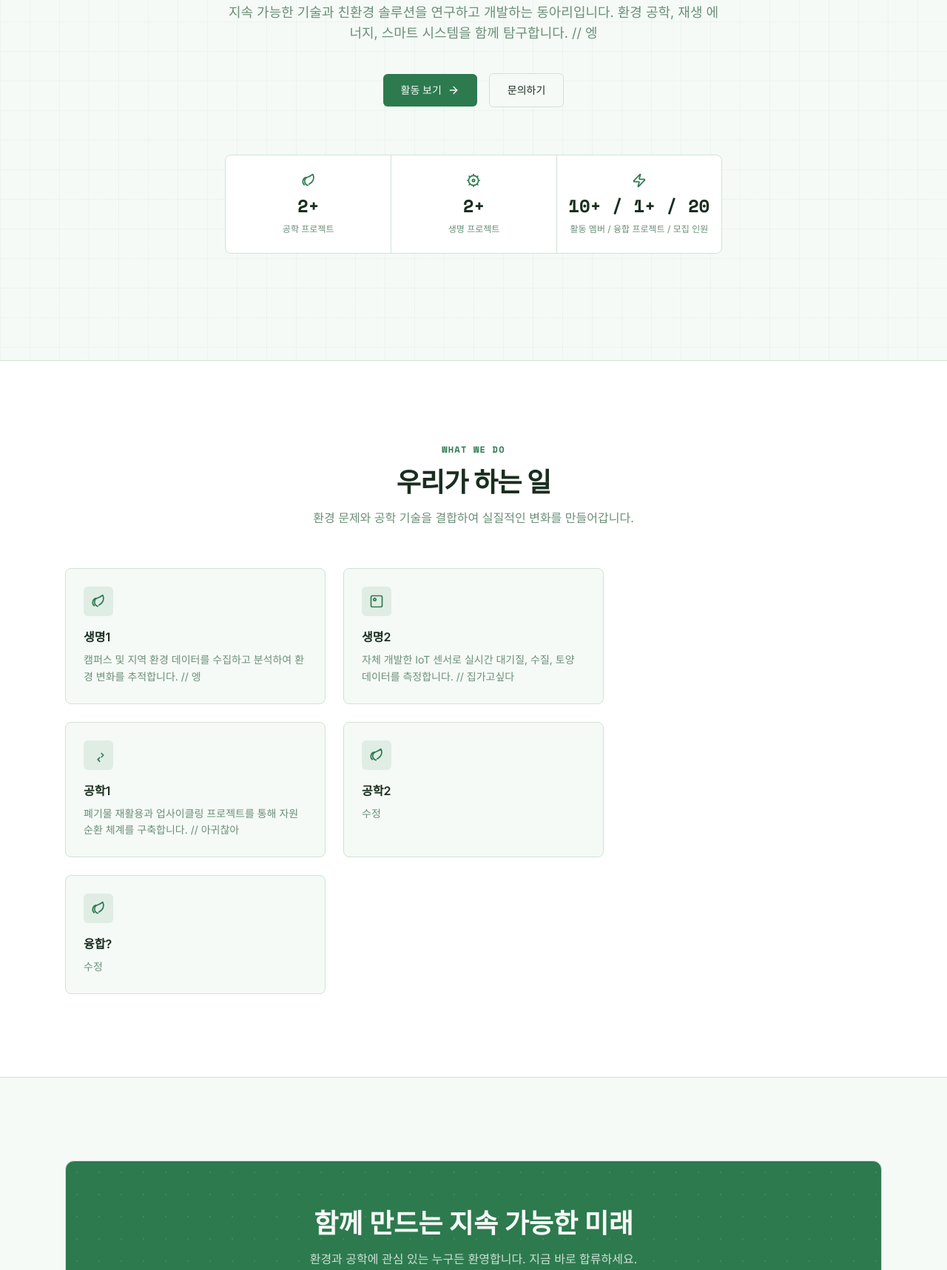
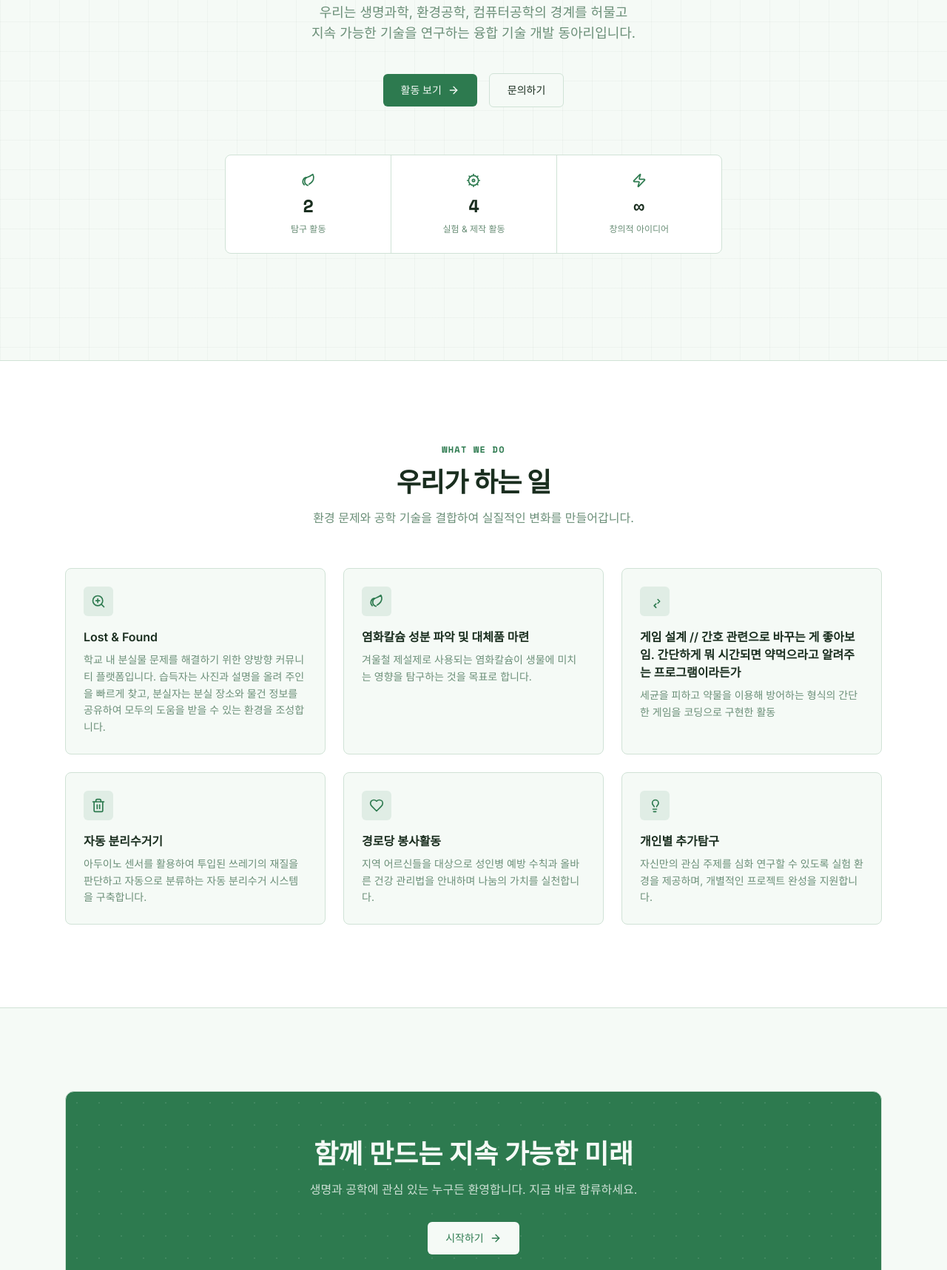
Before and after one commit to iam-home/GongSaeng_WebSite, a website: page index.html in a window 1280 px wide. Shown: the part 442-2159 px from the top of the page at 74% size. Drawn offline with nearby package versions, Linux system fonts and the light colour scheme.

Commit message:
IsitFinish?

```diff
--- a/index.html
+++ b/index.html
@@ -116,7 +116,8 @@
             환경을 생각하고<br /><span class="text-brand">공학으로 실현하다</span>
           </h1>
           <p class="mt-6 max-w-2xl text-base leading-relaxed text-muted md:text-lg" style="text-wrap:pretty">
-            지속 가능한 기술과 친환경 솔루션을 연구하고 개발하는 동아리입니다. 환경 공학, 재생 에너지, 스마트 시스템을 함께 탐구합니다. // 엥
+            우리는 생명과학, 환경공학, 컴퓨터공학의 경계를 허물고 <br>
+            지속 가능한 기술을 연구하는 융합 기술 개발 동아리입니다.
           </p>
 
           <div class="mt-10 flex flex-col items-center gap-4 sm:flex-row">
@@ -132,18 +133,18 @@
           <div class="mt-16 grid w-full max-w-2xl grid-cols-3 divide-x divide-border rounded-lg border border-border bg-card">
             <div class="flex flex-col items-center gap-2 py-6">
               <svg class="h-5 w-5 text-brand" xmlns="http://www.w3.org/2000/svg" viewBox="0 0 24 24" fill="none" stroke="currentColor" stroke-width="2" stroke-linecap="round" stroke-linejoin="round"><path d="M11 20A7 7 0 0 1 9.8 6.9C15.5 4.9 17 3.5 19 2c1 2 2 4.5 1 8-1 3.5-3.5 6-7 8.08"/><path d="M5 19a7 7 0 0 1 3.3-12"/></svg>
-              <span class="font-mono text-2xl font-bold text-fg">2+</span>
-              <span class="text-xs text-muted">공학 프로젝트</span>
+              <span class="font-mono text-2xl font-bold text-fg">2</span>
+              <span class="text-xs text-muted">탐구 활동</span>
             </div>
             <div class="flex flex-col items-center gap-2 py-6">
               <svg class="h-5 w-5 text-brand" xmlns="http://www.w3.org/2000/svg" viewBox="0 0 24 24" fill="none" stroke="currentColor" stroke-width="2" stroke-linecap="round" stroke-linejoin="round"><path d="M12 20a8 8 0 1 0 0-16 8 8 0 0 0 0 16Z"/><path d="M12 14a2 2 0 1 0 0-4 2 2 0 0 0 0 4Z"/><path d="M12 2v2"/><path d="M12 20v2"/><path d="m4.93 4.93 1.41 1.41"/><path d="m17.66 17.66 1.41 1.41"/><path d="M2 12h2"/><path d="M20 12h2"/><path d="m6.34 17.66-1.41 1.41"/><path d="m19.07 4.93-1.41 1.41"/></svg>
-              <span class="font-mono text-2xl font-bold text-fg">2+</span>
-              <span class="text-xs text-muted">생명 프로젝트</span>
+              <span class="font-mono text-2xl font-bold text-fg">4</span>
+              <span class="text-xs text-muted">실험 & 제작 활동</span>
             </div>
             <div class="flex flex-col items-center gap-2 py-6">
               <svg class="h-5 w-5 text-brand" xmlns="http://www.w3.org/2000/svg" viewBox="0 0 24 24" fill="none" stroke="currentColor" stroke-width="2" stroke-linecap="round" stroke-linejoin="round"><path d="M4 14a1 1 0 0 1-.78-1.63l9.9-10.2a.5.5 0 0 1 .86.46l-1.92 6.02A1 1 0 0 0 13 10h7a1 1 0 0 1 .78 1.63l-9.9 10.2a.5.5 0 0 1-.86-.46l1.92-6.02A1 1 0 0 0 11 14z"/></svg>
-              <span class="font-mono text-2xl font-bold text-fg">10+ / 1+ / 20</span>
-              <span class="text-xs text-muted">활동 멤버 / 융합 프로젝트 / 모집 인원</span>
+              <span class="font-mono text-2xl font-bold text-fg">∞</span>
+              <span class="text-xs text-muted">창의적 아이디어</span>
             </div>
           </div>
         </div>
@@ -162,46 +163,54 @@
           <!--한 덩이-->
           <div class="group flex flex-col rounded-lg border border-border bg-bg p-6 transition-all hover:border-brand/30 hover:shadow-sm">
             <div class="flex h-10 w-10 items-center justify-center rounded-md bg-brand/10">
-              <svg class="h-5 w-5 text-brand" xmlns="http://www.w3.org/2000/svg" viewBox="0 0 24 24" fill="none" stroke="currentColor" stroke-width="2" stroke-linecap="round" stroke-linejoin="round"><path d="M11 20A7 7 0 0 1 9.8 6.9C15.5 4.9 17 3.5 19 2c1 2 2 4.5 1 8-1 3.5-3.5 6-7 8.08"/><path d="M5 19a7 7 0 0 1 3.3-12"/></svg>
+              <svg class="h-5 w-5 text-brand" xmlns="http://www.w3.org/2000/svg" viewBox="0 0 24 24" fill="none" stroke="currentColor" stroke-width="2" stroke-linecap="round" stroke-linejoin="round"><circle cx="11" cy="11" r="8"/><path d="m21 21-4.3-4.3"/><path d="M11 8v6"/><path d="M8 11h6"/></svg>
             </div>
-            <h3 class="mt-4 text-base font-semibold text-fg">생명1</h3>
-            <p class="mt-2 text-sm leading-relaxed text-muted">캠퍼스 및 지역 환경 데이터를 수집하고 분석하여 환경 변화를 추적합니다. // 엥</p>
+            <h3 class="mt-4 text-base font-semibold text-fg">Lost & Found</h3>
+            <p class="mt-2 text-sm leading-relaxed text-muted">학교 내 분실물 문제를 해결하기 위한 양방향 커뮤니티 플랫폼입니다. 습득자는 사진과 설명을 올려 주인을 빠르게 찾고, 분실자는 분실 장소와 물건 정보를 공유하여 모두의 도움을 받을 수 있는 환경을 조성합니다.</p>
           </div>
           <!--한 덩이-->
 
           <div class="group flex flex-col rounded-lg border border-border bg-bg p-6 transition-all hover:border-brand/30 hover:shadow-sm">
             <div class="flex h-10 w-10 items-center justify-center rounded-md bg-brand/10">
-              <svg class="h-5 w-5 text-brand" xmlns="http://www.w3.org/2000/svg" viewBox="0 0 24 24" fill="none" stroke="currentColor" stroke-width="2" stroke-linecap="round" stroke-linejoin="round"><rect width="18" height="18" x="3" y="3" rx="2"/><circle cx="9" cy="9" r="2"/></svg>
+              <svg class="h-5 w-5 text-brand" xmlns="http://www.w3.org/2000/svg" viewBox="0 0 24 24" fill="none" stroke="currentColor" stroke-width="2" stroke-linecap="round" stroke-linejoin="round"><path d="M11 20A7 7 0 0 1 9.8 6.9C15.5 4.9 17 3.5 19 2c1 2 2 4.5 1 8-1 3.5-3.5 6-7 8.08"/><path d="M5 19a7 7 0 0 1 3.3-12"/></svg>
             </div>
-            <h3 class="mt-4 text-base font-semibold text-fg">생명2</h3>
-            <p class="mt-2 text-sm leading-relaxed text-muted">자체 개발한 IoT 센서로 실시간 대기질, 수질, 토양 데이터를 측정합니다. // 집가고싶다</p>
+            <h3 class="mt-4 text-base font-semibold text-fg">염화칼슘 성분 파악 및 대체품 마련</h3>
+            <p class="mt-2 text-sm leading-relaxed text-muted">겨울철 제설제로 사용되는 염화칼슘이 생물에 미치는 영향을 탐구하는 것을 목표로 합니다.</p>
           </div>
 
-          <br>
 
           <div class="group flex flex-col rounded-lg border border-border bg-bg p-6 transition-all hover:border-brand/30 hover:shadow-sm">
             <div class="flex h-10 w-10 items-center justify-center rounded-md bg-brand/10">
               <svg class="h-5 w-5 text-brand" xmlns="http://www.w3.org/2000/svg" viewBox="0 0 24 24" fill="none" stroke="currentColor" stroke-width="2" stroke-linecap="round" stroke-linejoin="round"><path d="m14 16-3 3 3 3"/><path d="m17 15 3-3-3-3"/></svg>
+              <!-- <svg class="h-5 w-5 text-brand" xmlns="http://www.w3.org/2000/svg" viewBox="0 0 24 24" fill="none" stroke="currentColor" stroke-width="2" stroke-linecap="round" stroke-linejoin="round"><path d="m10.5 20.5 10-10a4.95 4.95 0 1 0-7-7l-10 10a4.95 4.95 0 1 0 7 7Z"/><path d="m8.5 8.5 7 7"/></svg> -->
             </div>
-            <h3 class="mt-4 text-base font-semibold text-fg">공학1</h3>
-            <p class="mt-2 text-sm leading-relaxed text-muted">폐기물 재활용과 업사이클링 프로젝트를 통해 자원 순환 체계를 구축합니다. // 아귀찮아</p>
+            <h3 class="mt-4 text-base font-semibold text-fg">게임 설계 // 간호 관련으로 바꾸는 게 좋아보임. 간단하게 뭐 시간되면 약먹으라고 알려주는 프로그램이라든가</h3>
+            <p class="mt-2 text-sm leading-relaxed text-muted">세균을 피하고 약물을 이용해 방어하는 형식의 간단한 게임을 코딩으로 구현한 활동</p>
+            <!-- 정기적인 약 복용이 필요한 분들을 위해 지정된 시간에 알림을 제공하는 환자 맞춤형 간호 보조 프로그램을 설계합니다. -->
           </div>
           <div class="group flex flex-col rounded-lg border border-border bg-bg p-6 transition-all hover:border-brand/30 hover:shadow-sm">
             <div class="flex h-10 w-10 items-center justify-center rounded-md bg-brand/10">
-              <svg class="h-5 w-5 text-brand" xmlns="http://www.w3.org/2000/svg" viewBox="0 0 24 24" fill="none" stroke="currentColor" stroke-width="2" stroke-linecap="round" stroke-linejoin="round"><path d="M11 20A7 7 0 0 1 9.8 6.9C15.5 4.9 17 3.5 19 2c1 2 2 4.5 1 8-1 3.5-3.5 6-7 8.08"/><path d="M5 19a7 7 0 0 1 3.3-12"/></svg>
+              <svg class="h-5 w-5 text-brand" xmlns="http://www.w3.org/2000/svg" viewBox="0 0 24 24" fill="none" stroke="currentColor" stroke-width="2" stroke-linecap="round" stroke-linejoin="round"><path d="M3 6h18"/><path d="M19 6v14a2 2 0 0 1-2 2H7a2 2 0 0 1-2-2V6m3 0V4a2 2 0 0 1 2-2h4a2 2 0 0 1 2 2v2"/><line x1="10" y1="11" x2="10" y2="17"/><line x1="14" y1="11" x2="14" y2="17"/></svg>
             </div>
-            <h3 class="mt-4 text-base font-semibold text-fg">공학2</h3>
-            <p class="mt-2 text-sm leading-relaxed text-muted">수정</p>
+            <h3 class="mt-4 text-base font-semibold text-fg">자동 분리수거기</h3>
+            <p class="mt-2 text-sm leading-relaxed text-muted">아두이노 센서를 활용하여 투입된 쓰레기의 재질을 판단하고 자동으로 분류하는 자동 분리수거 시스템을 구축합니다.</p>
           </div>
 
-          <br>
 
           <div class="group flex flex-col rounded-lg border border-border bg-bg p-6 transition-all hover:border-brand/30 hover:shadow-sm">
             <div class="flex h-10 w-10 items-center justify-center rounded-md bg-brand/10">
-              <svg class="h-5 w-5 text-brand" xmlns="http://www.w3.org/2000/svg" viewBox="0 0 24 24" fill="none" stroke="currentColor" stroke-width="2" stroke-linecap="round" stroke-linejoin="round"><path d="M11 20A7 7 0 0 1 9.8 6.9C15.5 4.9 17 3.5 19 2c1 2 2 4.5 1 8-1 3.5-3.5 6-7 8.08"/><path d="M5 19a7 7 0 0 1 3.3-12"/></svg>
+              <svg class="h-5 w-5 text-brand" xmlns="http://www.w3.org/2000/svg" viewBox="0 0 24 24" fill="none" stroke="currentColor" stroke-width="2" stroke-linecap="round" stroke-linejoin="round"><path d="M19 14c1.49-1.46 3-3.21 3-5.5A5.5 5.5 0 0 0 16.5 3c-1.76 0-3 .5-4.5 2-1.5-1.5-2.74-2-4.5-2A5.5 5.5 0 0 0 2 8.5c0 2.3 1.505 4.1 3 5.5l7 7Z"/></svg>
             </div>
-            <h3 class="mt-4 text-base font-semibold text-fg">융합?</h3>
-            <p class="mt-2 text-sm leading-relaxed text-muted">수정</p>
+            <h3 class="mt-4 text-base font-semibold text-fg">경로당 봉사활동</h3>
+            <p class="mt-2 text-sm leading-relaxed text-muted">지역 어르신들을 대상으로 성인병 예방 수칙과 올바른 건강 관리법을 안내하며 나눔의 가치를 실천합니다.</p>
+          </div>
+
+          <div class="group flex flex-col rounded-lg border border-border bg-bg p-6 transition-all hover:border-brand/30 hover:shadow-sm">
+            <div class="flex h-10 w-10 items-center justify-center rounded-md bg-brand/10">
+              <svg class="h-5 w-5 text-brand" xmlns="http://www.w3.org/2000/svg" viewBox="0 0 24 24" fill="none" stroke="currentColor" stroke-width="2" stroke-linecap="round" stroke-linejoin="round"><path d="M15 14c.2-1 .7-1.7 1.5-2.5 1-.9 1.5-2.2 1.5-3.5A5 5 0 0 0 8 8c0 1.3.5 2.6 1.5 3.5.8.8 1.3 1.5 1.5 2.5"/><path d="M9 18h6"/><path d="M10 22h4"/></svg>
+            </div>
+            <h3 class="mt-4 text-base font-semibold text-fg">개인별 추가탐구</h3>
+            <p class="mt-2 text-sm leading-relaxed text-muted">자신만의 관심 주제를 심화 연구할 수 있도록 실험 환경을 제공하며, 개별적인 프로젝트 완성을 지원합니다.</p>
           </div>
 
 
@@ -214,9 +223,9 @@
         <div class="relative overflow-hidden rounded-xl border border-border bg-brand p-10 md:p-16" style="background-image: radial-gradient(circle, rgba(245,250,246,0.1) 1px, transparent 1px); background-size: 30px 30px;">
           <div class="relative flex flex-col items-center text-center">
             <h2 class="max-w-lg text-2xl font-bold text-brand-fg md:text-4xl">함께 만드는 지속 가능한 미래</h2>
-            <p class="mt-4 max-w-md text-sm text-brand-fg/80 md:text-base">환경과 공학에 관심 있는 누구든 환영합니다. 지금 바로 합류하세요.</p>
+            <p class="mt-4 max-w-md text-sm text-brand-fg/80 md:text-base">생명과 공학에 관심 있는 누구든 환영합니다. 지금 바로 합류하세요.</p>
             <button onclick="handleAuth(false)" class="group mt-8 flex items-center gap-2 rounded-md bg-brand-fg px-6 py-3 text-sm font-medium text-brand hover:opacity-90 transition-all">
-              시작하기 // 여기서 지원서 받을라면 스토리지 연결해야됨. 어차피 나중에 비슷한 거 만들긴 할텐데 그냥 할까
+              시작하기
               <svg class="h-4 w-4 transition-transform group-hover:translate-x-0.5" xmlns="http://www.w3.org/2000/svg" viewBox="0 0 24 24" fill="none" stroke="currentColor" stroke-width="2" stroke-linecap="round" stroke-linejoin="round"><path d="M5 12h14"/><path d="m12 5 7 7-7 7"/></svg>
             </button>
           </div>
@@ -232,7 +241,7 @@
           <div class="flex items-center gap-2">
             <span class="font-mono text-base font-bold text-fg">공생</span>
           </div>
-          <p class="mt-3 text-sm leading-relaxed text-muted">환경과 공학의 만남.<br />지속 가능한 미래를 설계합니다.</p>아니 환경 공학 만남이 맞음?
+          <p class="mt-3 text-sm leading-relaxed text-muted">공학과 생명의 만남.<br />지속 가능한 미래를 설계합니다.</p>
         </div>
         <div>
           <h4 class="font-mono text-xs font-bold uppercase tracking-widest text-muted">Navigation</h4>
@@ -251,9 +260,7 @@
         <div>
           <h4 class="font-mono text-xs font-bold uppercase tracking-widest text-muted">Contact</h4>
           <div class="mt-3 flex flex-col gap-2 text-sm text-muted">
-            <span>ecomech@university.ac.kr</span>
-            <span>Instagram: @ecomech_club</span>
-            <p>빼기로 하긴 했는데 있는게 보기 좋은거같음</p>
+            <span>https://open.kakao.com/me/rhdtod</span>
           </div>
         </div>
       </div>
```
Also changed, not shown: HTML/Login.html (+1 -1 lines), HTML/faq.html (+10 -13 lines), TODO.txt (+3 -8 lines).
